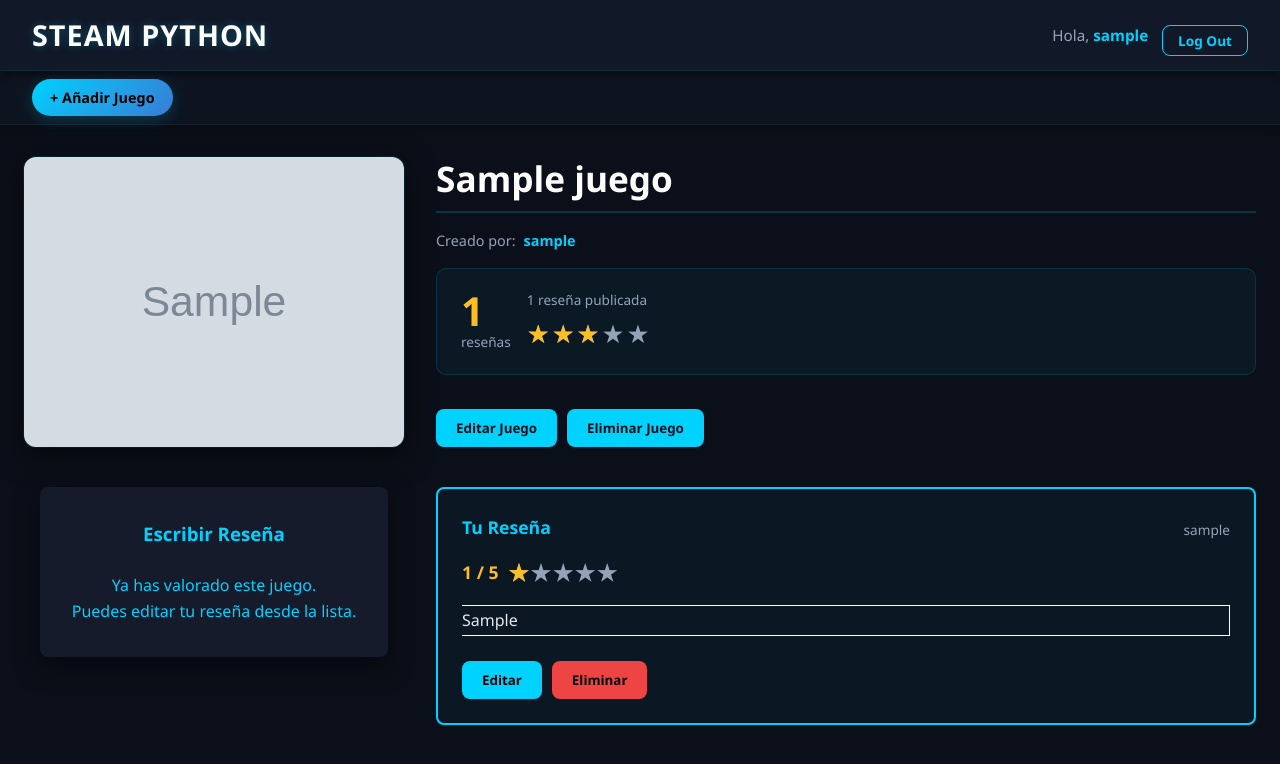
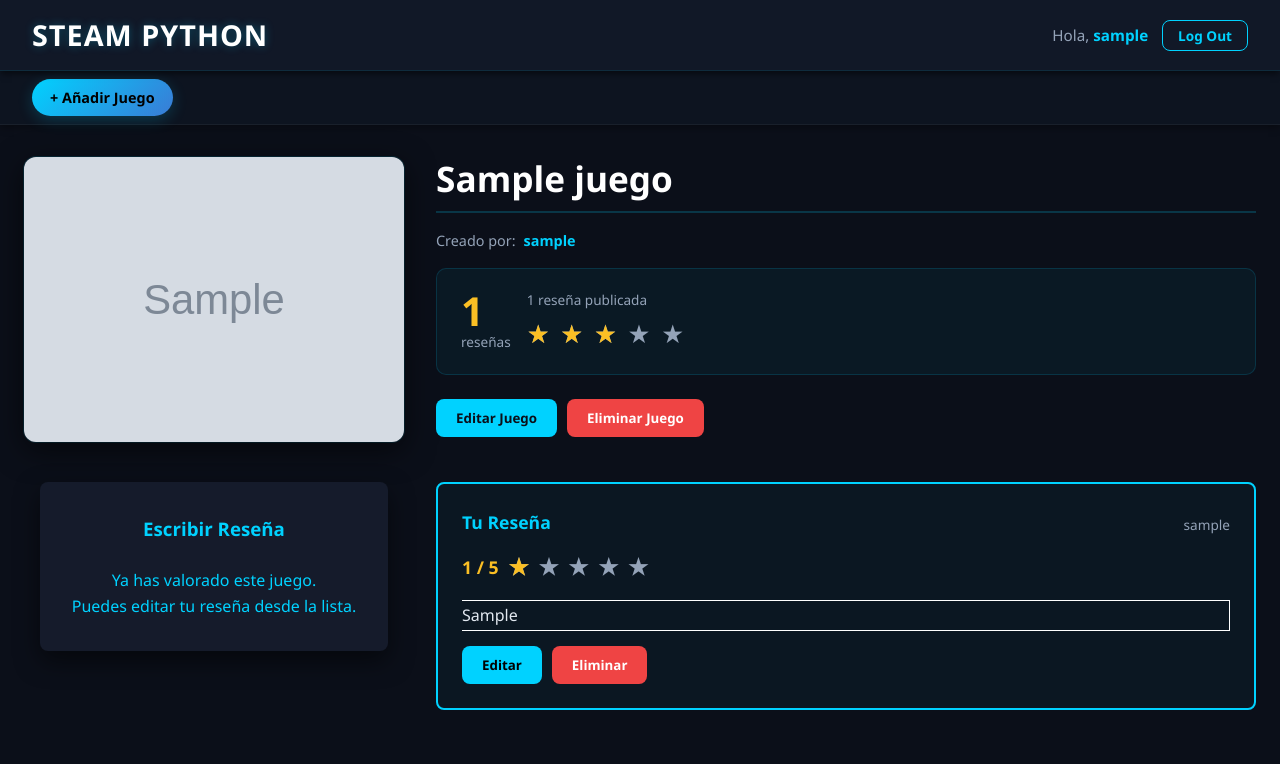
Before and after one commit to Carlos17082005/2526-PEP_PruebaEvaluacion2, a Django app: page /juego/detalle/1 in a window 1280 px wide. Shown: the top 764 px of the page. Run offline with Django 5.2, Linux system fonts and the light colour scheme; a user stored in the database is signed in; tables that the repository leaves empty hold one stand-in row (values such as "Sample post"); grey boxes marked "Sample" are stand-in pictures.

Commit message:
mas cambios CSS

```diff
--- a/steam_python/static/css/base.css
+++ b/steam_python/static/css/base.css
@@ -309,17 +315,16 @@ header {
 
 .detalle-cover {
     width: 100%;
-    height: 100%;                  /* iguala el alto de la columna derecha */
+    height: 100%;
     min-height: 200px;
     border-radius: 12px;
-    box-shadow: 0 8px 30px rgba(0,0,0,0.6), 0 0 0 1px rgba(0,210,255,0.15);
+    box-shadow: 0 8px 30px rgba(0, 0, 0, 0.6), 0 0 0 1px rgba(0, 210, 255, 0.15);
     display: block;
     object-fit: cover;
     object-position: center top;
-    /* sin aspect-ratio forzado: imagen horizontal natural */
 }
 
-/* Panel derecho: info del juego */
+/* Columna derecha: info */
 .detalle-info {
     display: flex;
     flex-direction: column;
@@ -386,108 +400,145 @@ header {
     align-items: start;
 }
 
-@media (max-width: 820px) {
-    .apartado_resenas { grid-template-columns: 1fr; }
-}
-
-.nueva_resenas {
-    /* sin sticky: arranca justo donde termina el bloque de imagen */
-}
-
-/* =========================================
-   DETALLE — Legacy (mantiene compatibilidad)
-   ========================================= */
-.info_juego {
-    background-color: var(--bg-card);
-    padding: 2rem;
-    border-radius: var(--border-radius);
-    border-left: 5px solid var(--accent-color);
-}
-
-.info_juego h2 {
-    font-size: 2rem;
-    margin-bottom: 0.5rem;
-    display: flex;
-    align-items: center;
-    gap: 15px;
-    flex-wrap: wrap;
-}
-
-.game-detail-img {
-    max-width: 100%;
-    border-radius: var(--border-radius);
-    margin-top: 1rem;
-    box-shadow: 0 5px 15px rgba(0,0,0,0.5);
-}
-
-/* =========================================
-   RESEÑAS
-   ========================================= */
+/* Lista de reseñas (columna derecha) */
 .reviews-list {
     display: flex;
     flex-direction: column;
     gap: 1rem;
 }
 
+/* Tarjeta individual de reseña */
 .review-card {
     background-color: var(--bg-card);
     padding: 1.5rem;
     border-radius: var(--border-radius);
-    border: 1px solid rgba(255,255,255,0.05);
+    border: 1px solid rgba(255, 255, 255, 0.05);
     transition: border-color var(--transition-speed);
 }
 
 .review-card:hover {
-    border-color: rgba(0,210,255,0.15);
+    border-color: rgba(0, 210, 255, 0.15);
 }
 
-.review-edit {
-    background-color: #ffffff0b;
-    padding: 1.8rem;
-    border-radius: var(--border-radius);
-    border: 2px double var(--accent-hover);
-    box-shadow: 0 8px 20px rgba(0,0,0,0.4), inset 0 0 15px rgba(58,123,213,0.1);
-    margin-bottom: 2rem;
-    position: relative;
+/* Reseña propia del usuario (resaltada con borde accent) */
+.review-card--mine {
+    border: 2px solid var(--accent-color);
+    background-color: rgba(0, 210, 255, 0.04);
 }
 
-.review-edit .autor_resena { margin-top: 5px; color: white; }
-.review-edit .texto_resena {
-    background-color: rgba(0,0,0,0.2);
-    padding: 15px;
-    border-radius: 6px;
-    border-left: 3px solid var(--accent-color);
+/* Reseña en vista de confirmación de borrado (atenuada) */
+.review-card--preview-danger {
+    border: 2px solid white;
+    border-radius: 7px;
+    width: 500px;
+    padding: 3px;
+    opacity: 0.5;
+    margin-bottom: 1.5rem;
 }
 
-.autor_colorido { color: orangered; }
-
-.autor_y_puntuacion {
-    background-color: rgba(0,0,0,0.2);
-    border-left: #00d2ff solid 5px;
-    border-right: white 1px solid;
-    border-bottom: white 1px solid;
-    border-top: white 1px solid;
-    border-radius: 5px;
+/* Cabecera de tarjeta: autor a la izquierda, info a la derecha */
+.review-card__header {
+    display: flex;
+    justify-content: space-between;
+    align-items: center;
+    flex-wrap: wrap;
+    gap: 8px;
+    margin-bottom: 8px;
 }
 
+/* Texto del nombre del usuario en la cabecera */
+.review-card__username {
+    color: var(--text-muted);
+    font-size: 0.85rem;
+}
+
+/* Separador entre reseña propia y el resto */
+.reviews-divider {
+    border: 0;
+    border-top: 1px solid rgba(255, 255, 255, 0.08);
+    margin: 4px 0;
+}
+
+/* Mensaje cuando aún no hay reseñas */
+.reviews-empty {
+    color: var(--text-muted);
+    text-align: center;
+    padding: 2rem 0;
+}
+
+/* Botones editar/eliminar al pie de una reseña */
+.eliminar_resena {
+    margin-top: 15px;
+    display: flex;
+    gap: 10px;
+}
+
+/* =========================================
+   TEXTOS DE RESEÑA
+   ========================================= */
+
+/* Nombre del autor de la reseña */
 .autor_resena {
     color: var(--accent-color);
     font-size: 1.1rem;
     margin-bottom: 5px;
 }
 
+/* Nombre resaltado en naranja (autor del juego, usuario en edición) */
+.autor_colorido {
+    color: orangered;
+}
+
+/* Filas con borde accent-left usadas en editar_resena */
+.autor_y_puntuacion {
+    background-color: rgba(0, 0, 0, 0.2);
+    border-left: 5px solid var(--accent-color);
+    border-right: 1px solid white;
+    border-bottom: 1px solid white;
+    border-top: 1px solid white;
+    border-radius: 5px;
+}
+
+/* Fila de puntuación con estrellas */
 .puntuacion_resena {
     display: flex;
     align-items: center;
     gap: 10px;
     color: #fbbf24;
     font-size: 1.1rem;
+    font-weight: bold;
     margin-bottom: 15px;
-    font-weight: bold;
+}
+
+/* Número de puntuación (ej: "4 / 5") */
+.score-number {
+    color: #fbbf24;
+}
+
+/* Cuerpo de texto de la reseña */
+.texto_resena {
+    font-size: 1rem;
+    color: var(--text-main);
+    line-height: 1.8;
+    border-right: 1px solid white;
+    border-bottom: 1px solid white;
+    border-top: 1px solid white;
+}
+
+/* Aviso cuando el usuario ya ha reseñado el juego */
+.resena-ya-hecha {
+    color: var(--accent-color);
+    text-align: center;
+}
+
+/* Invitación a iniciar sesión para poder reseñar */
+.resena-login-prompt {
+    text-align: center;
+    color: var(--text-muted);
 }
 
 /* =========================================
-   ESTRELLAS
+   ESTRELLAS (puntuación visual)
    ========================================= */
 .stars-outer {
     display: inline-block;
@@ -496,23 +547,22 @@ header {
     color: var(--text-muted);
     letter-spacing: 2px;
 }
-.stars-outer::before { content: "\2605 \2605 \2605 \2605 \2605"; }
+
+.stars-outer::before {
+    content: "★ ★ ★ ★ ★";
+}
+
 .stars-inner {
     position: absolute;
-    top: 0; left: 0;
+    top: 0;
+    left: 0;
     white-space: nowrap;
     overflow: hidden;
     color: #fbbf24;
 }
-.stars-inner::before { content: "\2605 \2605 \2605 \2605 \2605"; }
 
-.texto_resena {
-    font-size: 1rem;
-    color: var(--text-main);
-    line-height: 1.8;
-    border-right: white 1px solid;
-    border-bottom: white 1px solid;
-    border-top: white 1px solid;
+.stars-inner::before {
+    content: "★ ★ ★ ★ ★";
 }
 
 /* =========================================
@@ -553,48 +611,19 @@ form input[type="email"], form textarea, form select {
     transition: border var(--transition-speed);
 }
 
-form input:focus, form textarea:focus {
+form input:focus,
+form textarea:focus {
     outline: none;
     border-color: var(--accent-color);
-    box-shadow: 0 0 5px rgba(0,210,255,0.3);
+    box-shadow: 0 0 5px rgba(0, 210, 255, 0.3);
 }
 
-form textarea { min-height: 120px; resize: vertical; }
-
-/* =========================================
-   BOTONES
-   ========================================= */
-button, input[type="submit"] {
-    padding: 10px 20px;
-    border: none;
-    border-radius: var(--border-radius);
-    font-weight: bold;
-    cursor: pointer;
-    transition: all var(--transition-speed);
-    background-color: var(--accent-color);
-    color: #000;
-    margin-top: 10px;
+form textarea {
+    min-height: 120px;
+    resize: vertical;
 }
 
-button:hover, input[type="submit"]:hover {
-    background-color: var(--accent-hover);
-    color: white;
-    transform: translateY(-2px);
-}
-
-.btn-danger button { color: var(--bg-main); }
-.btn-danger button:hover { background-color: var(--danger-hover); color: white; }
-.btn-action button { color: var(--bg-main); }
-.btn-action button:hover { background-color: var(--accent-hover); color: white; }
-
-.small { padding: 5px 10px; font-size: 0.8rem; }
-
-.eliminar_resena {
-    margin-top: 15px;
-    display: flex;
-    gap: 10px;
-}
-
+/* Imagen de previsualización (editar_juego) */
 .preview-img {
     width: 100%;
     max-width: 300px;
@@ -603,18 +632,145 @@ button:hover, input[type="submit"]:hover {
     border: 2px solid #334155;
 }
 
-.importante1 { color: var(--danger-color); text-decoration: underline; }
+/* Versión atenuada usada en la confirmación de borrado */
+.preview-img--danger {
+    opacity: 0.5;
+}
 
 /* =========================================
-   ALERTAS
+   ESTILO GLOBAL PARA INPUTS DE ARCHIVO (Imágenes)
    ========================================= */
-.alert {
-    padding: 12px 20px;
+
+/* Este selector busca TODOS los <input type="file"> del proyecto */
+input[type="file"] {
+    background-color: rgba(255, 255, 255, 0.05); /* Fondo sutil */
+    color: #cbd5e1; /* Color de texto gris claro */
+    padding: 8px;
+    border: 1px solid rgba(255, 255, 255, 0.2);
+    border-radius: 5px;
+    cursor: pointer;
+    width: 100%;
+    font-family: inherit;
+}
+
+/* Estilo para el BOTÓN que viene dentro del input ("Seleccionar archivo") */
+/* Usamos el pseudo-elemento ::file-selector-button */
+input[type="file"]::file-selector-button {
+    background-color: var(--accent-color); /* Tu azul de Steam */
+    color: white;
+    padding: 8px 16px;
+    border: none;
+    border-radius: 4px;
+    margin-right: 15px;
+    cursor: pointer;
+    font-weight: bold;
+    transition: background-color 0.3s ease;
+}
+
+/* Efecto Hover para el botón interno */
+input[type="file"]::file-selector-button:hover {
+    background-color: var(--accent-hover);
+    filter: brightness(1.1);
+}
+
+/* Estilo cuando el input está enfocado */
+input[type="file"]:focus {
+    outline: none;
+    border-color: var(--accent-color);
+    box-shadow: 0 0 0 2px rgba(0, 210, 255, 0.2);
+}
+
+/* =========================================
+   BOTONES
+   ========================================= */
+button,
+input[type="submit"] {
+    padding: 10px 20px;
+    border: none;
     border-radius: var(--border-radius);
-    background-color: rgba(58,123,213,0.9);
+    font-weight: bold;
+    cursor: pointer;
+    background-color: var(--accent-color);
+    color: #000;
+    transition: all var(--transition-speed);
+}
+
+button:hover,
+input[type="submit"]:hover {
+    background-color: var(--accent-hover);
     color: white;
-    text-align: center;
-    box-shadow: 0 4px 15px rgba(0,0,0,0.4);
-    backdrop-filter: blur(4px);
-    white-space: nowrap;
+    transform: translateY(-2px);
 }
+
+/* Botón de edición (acción primaria sobre el juego) */
+.btn-action button {
+    color: var(--bg-main);
+}
+
+.btn-action button:hover {
+    background-color: var(--accent-hover);
+    color: white;
+}
+
+/* Botón de eliminación del juego */
+.btn-danger button {
+    background-color: var(--danger-color) !important;
+    color: white !important;
+}
+
+input[type="submit"].btn-submit-danger {
+    background-color: var(--danger-color);
+    color: white;
+    margin-top: 0;
+}
+
+input[type="submit"].btn-submit-danger:hover {
+    background-color: var(--danger-hover);
+}
+
+/* Submit de confirmación de borrado (rojo) */
+.btn-submit-danger {
+    background-color: var(--danger-color);
+    color: white;
+    margin-top: 0;
+}
+
+.btn-submit-danger:hover {
+    background-color: var(--danger-hover);
+    color: white;
+}
+
+/* Botón secundario de cancelar */
+.btn-cancel {
+    background-color: var(--text-muted);
+    color: white;
+    margin-top: 0;
+}
+
+/* Contenedor de botones en fila (confirmar/cancelar) */
+.form-actions {
+    display: flex;
+    gap: 10px;
+    align-items: center;
+    margin-top: 20px;
+}
+
+/* =========================================
+   TEXTOS DE ÉNFASIS
+   ========================================= */
+
+/* Nombre resaltado en rojo en páginas de borrado */
+.importante1 {
+    color: var(--danger-color);
+    text-decoration: underline;
+}
+
+/* =========================================
+   RESPONSIVE
+   ========================================= */
+@media (max-width: 820px) {
+    .detalle-layout,
+    .apartado_resenas {
+        grid-template-columns: 1fr;
+    }
+}
--- a/steam_python/templates/detalle_juego.html
+++ b/steam_python/templates/detalle_juego.html
@@ -19,22 +19,16 @@
                 Creado por: <span>{{ object.autor }}</span>
             </p>
 
-            <!-- Estadísticas de puntuación media -->
+            <!-- Estadísticas: número de reseñas y estrellas -->
             {% with total=object.resenas.count %}
                 {% if total > 0 %}
                 <div class="detalle-stats">
-                    {% with avg=object.resenas.all %}
-                        <div>
-                            <div class="avg-score">
-                                {% with puntuaciones=object.resenas.all %}
-                                    {{ puntuaciones|length }}
-                                {% endwith %}
-                            </div>
-                            <div class="avg-label">reseñas</div>
-                        </div>
-                    {% endwith %}
                     <div>
-                        <div style="color: var(--text-muted); font-size: 0.85rem;">
+                        <div class="avg-score">{{ total }}</div>
+                        <div class="avg-label">reseñas</div>
+                    </div>
+                    <div>
+                        <div class="stats-info">
                             {{ total }} {{ total|pluralize:"reseña,reseñas" }} publicada{{ total|pluralize:",s" }}
                         </div>
                         <div class="stars-outer" style="font-size:1.6rem; margin-top: 4px;">
@@ -62,12 +56,12 @@
     <!-- ============ RESEÑAS (form fijo izquierda + lista derecha) ============ -->
     <div class="apartado_resenas">
 
-        <!-- Panel izquierdo: escribir reseña (sticky) -->
+        <!-- Panel izquierdo: formulario para escribir reseña -->
         <div class="nueva_resenas form-container">
             <h3>Escribir Reseña</h3>
             {% if user.is_authenticated %}
                 {% if ya_reseno %}
-                    <p style="color: var(--accent-color); text-align: center;">
+                    <p class="resena-ya-hecha">
                         Ya has valorado este juego.<br>Puedes editar tu reseña desde la lista.
                     </p>
                 {% else %}
@@ -77,7 +71,7 @@
                     </form>
                 {% endif %}
             {% else %}
-                <p style="text-align:center; color: var(--text-muted);">
+                <p class="resena-login-prompt">
                     <a href="{% url 'login' %}">Inicia sesión</a> para escribir una reseña.
                 </p>
             {% endif %}
@@ -86,12 +80,12 @@
         <!-- Panel derecho: lista de reseñas -->
         <div class="reviews-list">
 
-            <!-- Tu reseña destacada -->
+            <!-- Reseña propia del usuario (destacada) -->
             {% if mi_resena %}
-                <div class="review-card" style="border: 2px solid var(--accent-color); background-color: rgba(0,210,255,0.04);">
-                    <div style="display:flex; justify-content:space-between; align-items:center; flex-wrap:wrap; gap:8px; margin-bottom:8px;">
+                <div class="review-card review-card--mine">
+                    <div class="review-card__header">
                         <h3 class="autor_resena">Tu Reseña</h3>
-                        <span style="color: var(--text-muted); font-size: 0.85rem;">{{ mi_resena.autor }}</span>
+                        <span class="review-card__username">{{ mi_resena.autor }}</span>
                     </div>
 
                     <div class="puntuacion_resena">
@@ -105,19 +99,19 @@
 
                     <div class="eliminar_resena">
                         <a href="{% url 'editar_resena' mi_resena.pk %}"><button>Editar</button></a>
-                        <a href="{% url 'eliminar_resena' mi_resena.pk %}"><button style="background:var(--danger-color);">Eliminar</button></a>
+                        <a href="{% url 'eliminar_resena' mi_resena.pk %}"><button class="btn-submit-danger">Eliminar</button></a>
                     </div>
                 </div>
 
                 {% if otras_resenas %}
-                    <hr style="border:0; border-top:1px solid rgba(255,255,255,0.08); margin: 4px 0;">
+                    <hr class="reviews-divider">
                 {% endif %}
             {% endif %}
 
             <!-- Resto de reseñas -->
             {% for resena in otras_resenas %}
                 <div class="review-card">
-                    <div style="display:flex; justify-content:space-between; align-items:center; flex-wrap:wrap; gap:8px; margin-bottom:8px;">
+                    <div class="review-card__header">
                         <h3 class="autor_resena">{{ resena.autor }}</h3>
                     </div>
 
@@ -132,15 +126,13 @@
 
                     {% if resena.autor == user or user.is_staff %}
                         <div class="eliminar_resena">
-                            <a href="{% url 'eliminar_resena' resena.pk %}">
-                                <button style="background:var(--danger-color);">Eliminar</button>
-                            </a>
+                            <a href="{% url 'eliminar_resena' resena.pk %}"><button class="btn-submit-danger">Eliminar</button></a>
                         </div>
                     {% endif %}
                 </div>
             {% empty %}
                 {% if not mi_resena %}
-                    <p style="color: var(--text-muted); text-align: center; padding: 2rem 0;">
+                    <p class="reviews-empty">
                         Aún no hay reseñas. ¡Sé el primero en comentar!
                     </p>
                 {% endif %}
--- a/steam_python/templates/editar_juego.html
+++ b/steam_python/templates/editar_juego.html
@@ -8,7 +8,7 @@
         <form action="" method="post" enctype="multipart/form-data">{% csrf_token %}
             {{ form.as_p }} <br>
             <input type="submit" value="Guardar Cambios">
+            <a href="{% url 'detalle_juego' juego.pk %}"><button type="button" class="btn-cancel">Volver</button></a>
         </form>
-        <a href="{% url 'detalle_juego' juego.pk %}"><button> Volver a Detalles </button></a>
     </div>
 {% endblock content %}
```
Also changed, not shown: other parts of steam_python/static/css/base.css (+102 -79 lines), steam_python/templates/editar_resena.html (+7 -7 lines), steam_python/templates/eliminar_juego.html (+6 -8 lines), steam_python/templates/eliminar_resena.html (+17 -18 lines).
